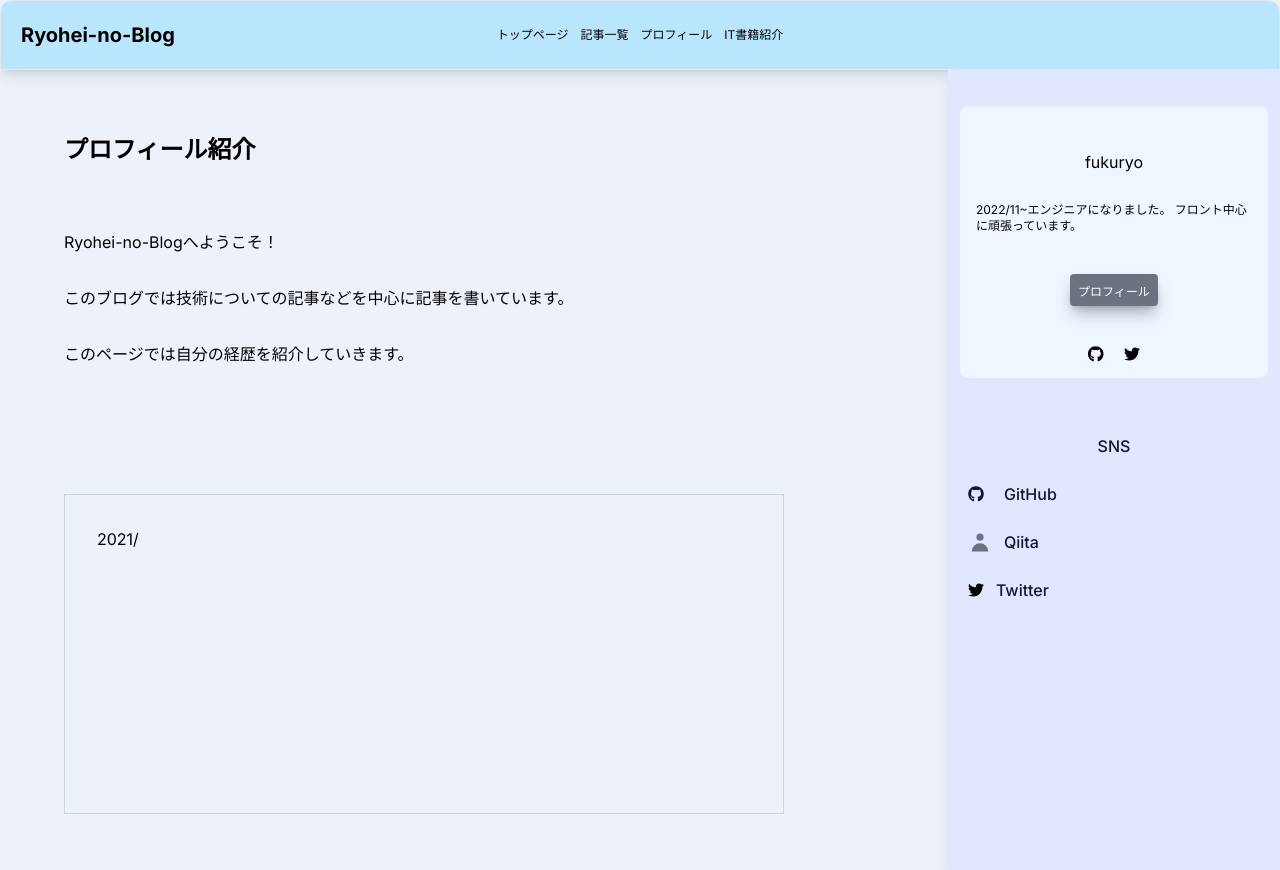
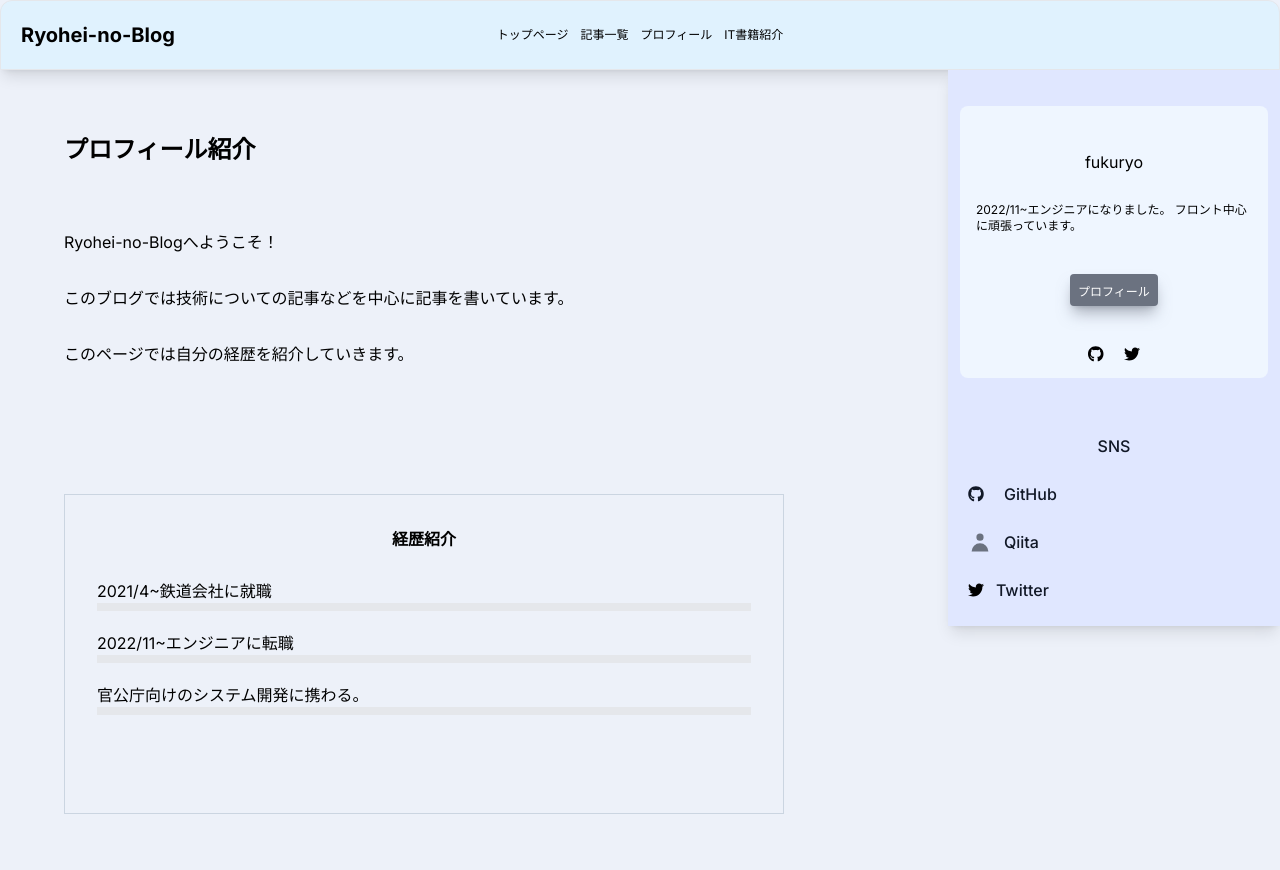
Before and after one commit to hukuryo/Blog-Practice, a Next.js app in the folder next-blog/: page /profile in a window 1280 px wide. Built offline with nearby package versions, Linux system fonts and the light colour scheme.

Commit message:
プロフィールページを編集

```diff
--- a/next-blog/app/components/Header.tsx
+++ b/next-blog/app/components/Header.tsx
@@ -6,7 +6,7 @@ import Link from "next/link";
 export function Header() {
     return (
         <>
-            <div className="w-full shadow-lg p-5 pl-5 border border-gray-200 bg-sky-200 rounded-t-xl dark:border-gray-600 dark:bg-gray-700">
+            <div className="w-full shadow-lg p-5 pl-5 border border-gray-200 bg-sky-100 rounded-t-xl dark:border-gray-600 dark:bg-gray-700">
                 <div className="grid grid-cols-3">
                     <div className="sm:col-span-1">
                         <h1 className="font-bold text-xl">Ryohei-no-Blog</h1>
--- a/next-blog/app/components/SideBar.tsx
+++ b/next-blog/app/components/SideBar.tsx
@@ -4,9 +4,9 @@ import Link from 'next/link';
 export function SideBar() {
     return (
         <>
-            <aside id="cta-button-sidebar" className="h-full w-2/5 h-screen transition-transform pl-5" aria-label="Sidebar" aria-hidden="true">
-                <div className="shadow-lg h-full px-3 py-4 bg-indigo-100 dark:bg-gray-800">
-                    <div id="dropdown-cta" className="p-4 mt-5 mb-5 rounded-lg bg-blue-50 dark:bg-blue-900" role="alert">
+            <aside id="cta-button-sidebar" className="h-full w-2/5 transition-transform pl-5" aria-label="Sidebar" aria-hidden="true">
+                <div className="shadow-lg h-full px-3 py-4 bg-indigo-100 dark:bg-gray-700">
+                    <div id="dropdown-cta" className="p-4 mt-5 mb-5 rounded-lg bg-blue-50 dark:bg-blue-500" role="alert">
                         <div className="flex items-center justify-center mb-3">
                         </div>
                         <h3 className="text-center mt-7 mb-7">fukuryo</h3>
--- a/next-blog/app/profile/page.tsx
+++ b/next-blog/app/profile/page.tsx
@@ -11,14 +11,17 @@ export default function profile() {
             <main className="md:container md:mx-auto">
                 <div className="flex flex-row-reverse">
                     <SideBar/>
-                    <div className="mt-16 ml-16 w-full">
+                    <div className="mt-16 ml-16 w-full rounded-md">
                         <h1 className="font-bold text-2xl">プロフィール紹介</h1>
                         <p className="mt-16">Ryohei-no-Blogへようこそ！</p>
                         <p className="mt-8">このブログでは技術についての記事などを中心に記事を書いています。</p>
                         <p className="mt-8">このページでは自分の経歴を紹介していきます。</p>
                         <div className="mt-32">
-                            <div className="border border-slate-300 h-80 w-5/6 px-8 pt-8">
-                                <p>2021/</p>
+                            <div className="border border-slate-300 h-80 w-5/6 px-8 pt-8 mb-10">
+                                <h5 className="text-center mb-7 font-bold">経歴紹介</h5>
+                                <p className="mb-5 border-b-8">2021/4~鉄道会社に就職</p>
+                                <p className="mb-5 border-b-8">2022/11~エンジニアに転職</p>
+                                <p className="border-b-8">官公庁向けのシステム開発に携わる。</p>
                             </div>
                         </div>
                     </div>
```
